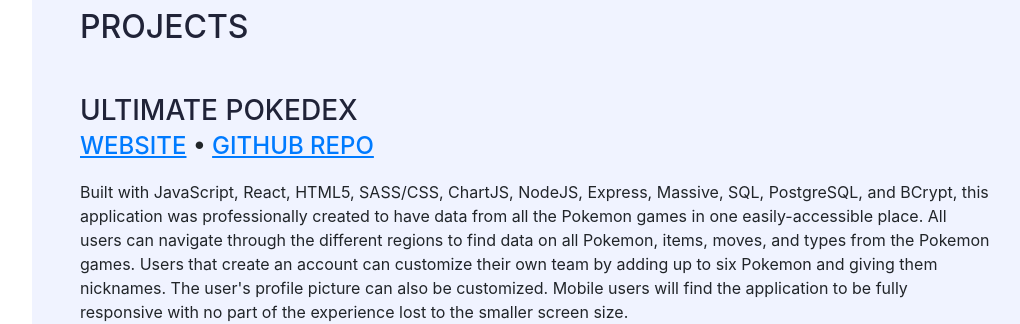
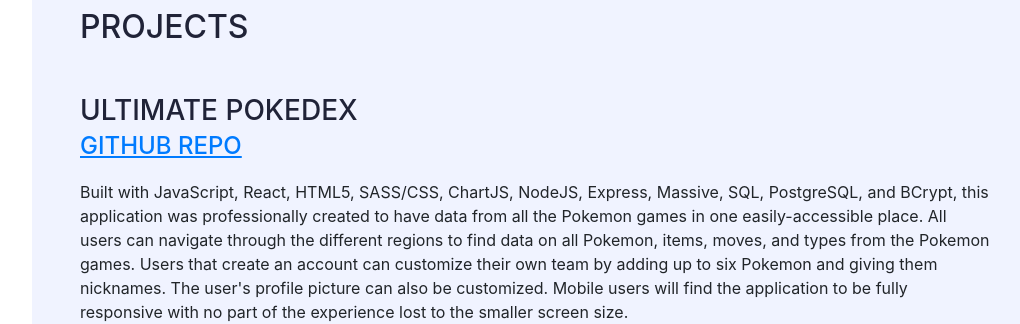
Before and after one commit to jorovernier/portfolio, a website with bundled scripts: page index.html in a window 1280 px wide. Shown: the part 2440-2764 px from the top of the page, without its empty margins (240-1260 px from the left). Built offline with nearby package versions, Linux system fonts and the light colour scheme; a script that the page names is missing; a web font is replaced by a local one.

Commit message:
updated links

```diff
--- a/index.html
+++ b/index.html
@@ -108,8 +108,8 @@
           <div class="resume-content">
             <h3 class="mb-0">Ultimate Pokedex</h3>
             <div class="subheading mb-3">
-              <a class='linker' href='https://theultimatepokedex.xyz' target="_blank" rel="noopener noreferrer">Website</a>
-              <a>•</a>
+              <!-- <a class='linker' href='https://theultimatepokedex.xyz' target="_blank" rel="noopener noreferrer">Website</a>
+              <a>•</a> -->
               <a class='linker' href='https://github.com/jorovernier/ultimate-pokedex' target="_blank" rel="noopener noreferrer">GitHub Repo</a>
             </div>
             <p>Built with JavaScript, React, HTML5, SASS/CSS, ChartJS, NodeJS, Express, Massive, SQL, PostgreSQL, and BCrypt, this application was professionally created to have data from all the Pokemon games in one easily-accessible place. All users can navigate through the different regions to find data on all Pokemon, items, moves, and types from the Pokemon games. Users that create an account can customize their own team by adding up to six Pokemon and giving them nicknames. The user's profile picture can also be customized. Mobile users will find the application to be fully responsive with no part of the experience lost to the smaller screen size.</p>
```
